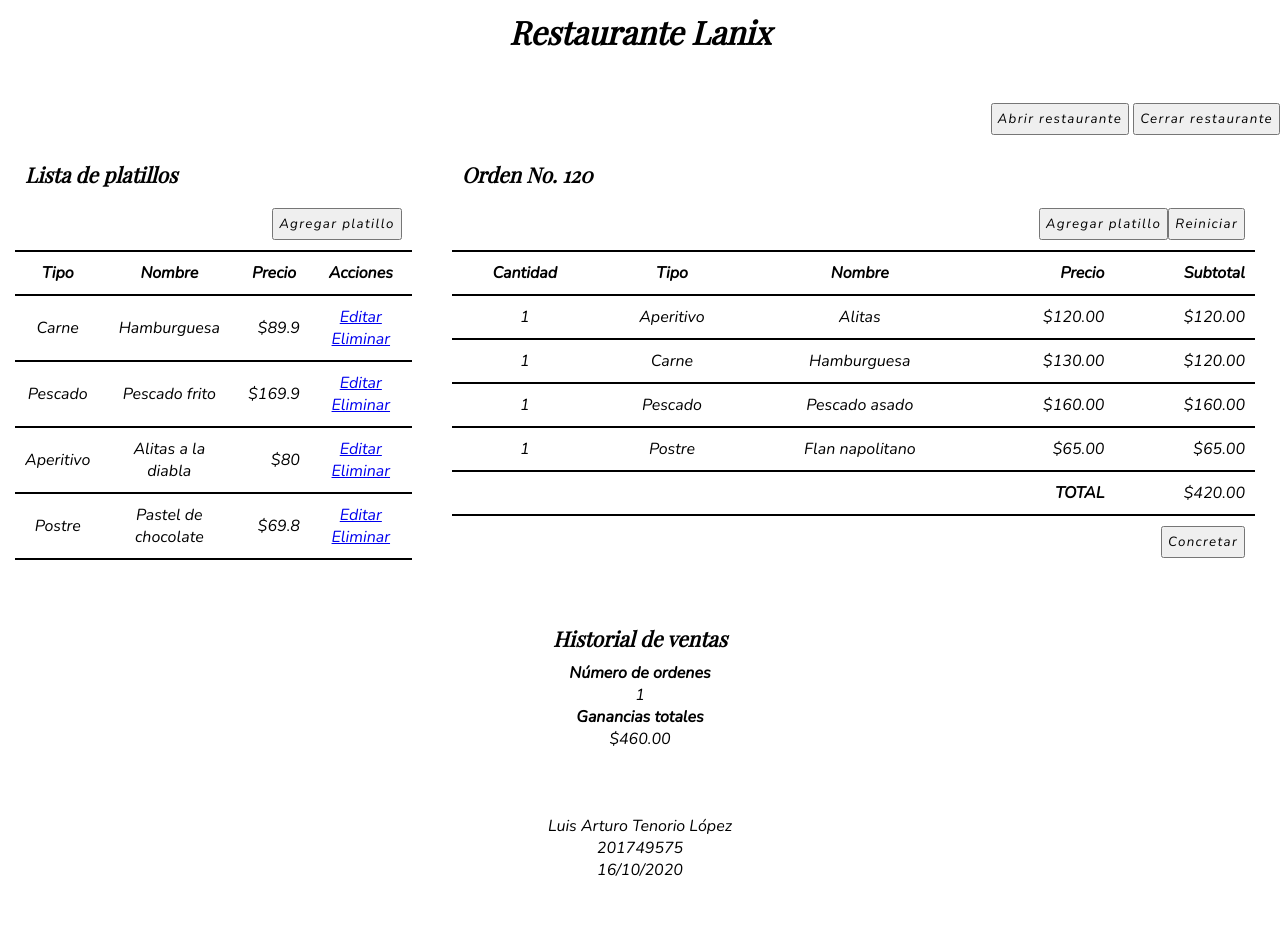
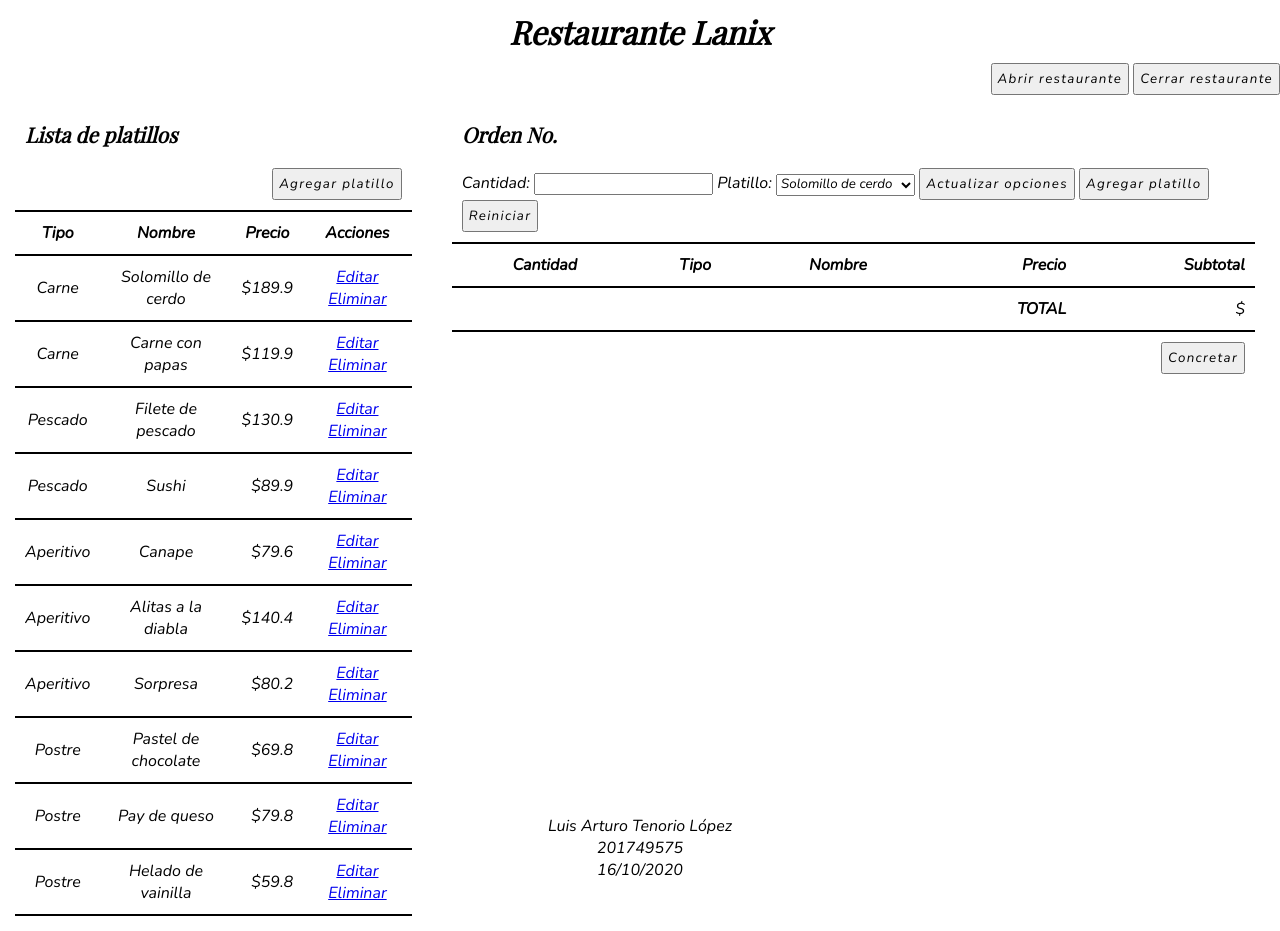
Before and after one commit to arturoturris/LanixRestaurant, a plain HTML site: page index.html in a window 1280 px wide. Both pictures are taken after a click on the button "Abrir restaurante". Before the commit the page ends 896 px from the top, so only its background shows below. Drawn offline with nearby package versions, Linux system fonts and the light colour scheme; a web font is replaced by a local one.

Commit message:
V1.0 - Restaurante CRUD

```diff
--- a/app.js
+++ b/app.js
@@ -1,20 +1,25 @@
 import { Restaurante } from './modelo/restaurante.js';
 import {ListaPlatillos_Control} from './control/listaPlatillos_Control.js';
-import {ListaPlatillos_Vista} from './vista/listaPlatillos_Vista.js';
 import { Orden } from './modelo/orden.js';
 import { Concepto } from './modelo/concepto.js';
 import { Platillo } from './modelo/platillo.js';
+import {Orden_Control} from './control/orden_Control.js';
+import {Restaurante_Control} from './control/restaurante_Control.js';
 
 const restaurante = new Restaurante();
 
 //PLATILLOS INICIALES
-restaurante.obtenerListaDePlatillos().agregarPlatillo(new Platillo('Carne','Hamburguesa',89.90));
-restaurante.obtenerListaDePlatillos().agregarPlatillo(new Platillo('Pescado','Pescado frito',169.90));
-restaurante.obtenerListaDePlatillos().agregarPlatillo(new Platillo('Aperitivo','Alitas a la diabla',80.00));
+restaurante.obtenerListaDePlatillos().agregarPlatillo(new Platillo('Carne','Solomillo de cerdo',189.90));
+restaurante.obtenerListaDePlatillos().agregarPlatillo(new Platillo('Carne','Carne con papas',119.90));
+restaurante.obtenerListaDePlatillos().agregarPlatillo(new Platillo('Pescado','Filete de pescado',130.90));
+restaurante.obtenerListaDePlatillos().agregarPlatillo(new Platillo('Pescado','Sushi',89.90));
+restaurante.obtenerListaDePlatillos().agregarPlatillo(new Platillo('Aperitivo','Canape',79.60));
+restaurante.obtenerListaDePlatillos().agregarPlatillo(new Platillo('Aperitivo','Alitas a la diabla',140.40));
+restaurante.obtenerListaDePlatillos().agregarPlatillo(new Platillo('Aperitivo','Sorpresa',80.20));
 restaurante.obtenerListaDePlatillos().agregarPlatillo(new Platillo('Postre','Pastel de chocolate',69.80));
+restaurante.obtenerListaDePlatillos().agregarPlatillo(new Platillo('Postre','Pay de queso',79.80));
+restaurante.obtenerListaDePlatillos().agregarPlatillo(new Platillo('Postre','Helado de vainilla',59.80));
 
-
-console.log("Restaurante platillos:",restaurante.obtenerListaDePlatillos());
-
-const listaPlatillos_C = new ListaPlatillos_Control(new ListaPlatillos_Vista(document.querySelector('#listaPlatillos')),
-                                                                       restaurante.obtenerListaDePlatillos());
+const listaPlatillos_C = new ListaPlatillos_Control(document.querySelector('#listaPlatillos'),restaurante.obtenerListaDePlatillos());
+const restaurante_C = new Restaurante_Control(restaurante);
+const orden_C = new Orden_Control(document.querySelector('#platillosOrden'), restaurante.obtenerListaDePlatillos(),restaurante.historialOrdenes);
--- a/control/listaPlatillos_Control.js
+++ b/control/listaPlatillos_Control.js
@@ -1,5 +1,4 @@
 import { Platillo } from '../modelo/platillo.js';
-import {ListaPlatillos_Vista} from '../vista/listaPlatillos_Vista.js';
 
 class ListaPlatillos_Control{
     constructor(vista,modelo){
@@ -7,16 +6,71 @@ class ListaPlatillos_Control{
         this.modelo = modelo;
 
         //SETTING EVENTS
-        document.querySelector('#btnAgregarPlatillo').addEventListener('click',this.onAgregarPlatillo);
+        document.querySelector('#btnAgregarPlatillo').addEventListener('click',this.mostrarFormulario);
         document.querySelector('#formPlatillos').addEventListener('submit',this.onConfirmarPlatillo);
-        document.querySelector('#btnCancelarPlatillo').addEventListener('click',this.onCancelarPlatillo);
+        document.querySelector('#btnCancelarPlatillo').addEventListener('click',this.ocultarFormulario);
 
         this.desplegarPlatillos();
     }
 
+    agregarPlatilloAVista = (platillo) => {
+        const tbody = this.vista.getElementsByTagName('tbody')[0];
+        const tr = document.createElement('tr');
+        const tdTipo = document.createElement('td');
+        const tdNombre = document.createElement('td');
+        const tdPrecio = document.createElement('td');
+        const tdAcciones = document.createElement('td');
+        const aEditar = document.createElement('a');
+        const aEliminar = document.createElement('a');
+
+        tdTipo.appendChild(document.createTextNode(`${platillo.tipo}`));
+        tdNombre.appendChild(document.createTextNode(`${platillo.nombre}`));
+        tdPrecio.appendChild(document.createTextNode(`${platillo.precio}`));
+        tdAcciones.appendChild(aEditar);
+        tdAcciones.appendChild(document.createTextNode(' '));
+        tdAcciones.appendChild(aEliminar);
+        tdPrecio.setAttribute('class','moneda');
+
+        aEditar.setAttribute('href',`#`);
+        aEditar.setAttribute('platillo',`${platillo.nombre}`);
+        aEditar.appendChild(document.createTextNode('Editar'));
+        aEditar.addEventListener('click',(e) => {
+            e.preventDefault();
+            this.onEditarPlatillo(`${e.target.attributes.getNamedItem('platillo').value}`);
+        });
+        aEliminar.setAttribute('href','#');
+        aEliminar.setAttribute('platillo',`${platillo.nombre}`);
+        aEliminar.appendChild(document.createTextNode('Eliminar'));
+        aEliminar.addEventListener('click',(e) => {
+            e.preventDefault();
+            this.onEliminarPlatillo(`${e.target.attributes.getNamedItem('platillo').value}`);
+            this.eliminarPlatilloDeVista(e.target.parentElement.parentElement);
+        });
+
+        tr.appendChild(tdTipo);
+        tr.appendChild(tdNombre);
+        tr.appendChild(tdPrecio);
+        tr.appendChild(tdAcciones);
+
+        tbody.appendChild(tr);
+    }
+
+    editarPlatilloDeVista = (nodo,platillo) => {
+        nodo.children[0].innerHTML = platillo.tipo;
+        nodo.children[1].innerHTML = platillo.nombre;
+        nodo.children[2].innerHTML = platillo.precio;
+
+        nodo.children[3].children[0].setAttribute('platillo',platillo.nombre);
+        nodo.children[3].children[1].setAttribute('platillo',platillo.nombre);
+    }
+
+    eliminarPlatilloDeVista = (nodo) => {
+        this.vista.querySelector('tbody').removeChild(nodo);
+    }
+
     desplegarPlatillos = () => {
         this.modelo.lista.forEach(platillo => {
-            this.vista.agregarPlatillo(platillo);
+            this.agregarPlatilloAVista(platillo);
         });
     }
 
@@ -27,7 +81,7 @@ class ListaPlatillos_Control{
             campo.value = '';
     }
 
-    onAgregarPlatillo = () => {
+    mostrarFormulario = () => {
         document.querySelector('#btnAgregarPlatillo').classList.add('hide');
         document.querySelector('#formPlatillos').classList.remove('hide');
     }
@@ -35,6 +89,9 @@ class ListaPlatillos_Control{
     onConfirmarPlatillo = (e) => {
         e.preventDefault();
 
+        const platillo = document.querySelector('#formPlatillos').querySelector('input[name=id]').value;
+
+        if(platillo === ""){
             const nuevoPlatillo = new Platillo(
                 document.querySelector('#formPlatillos').querySelector('input[name=tipo]').value,
                 document.querySelector('#formPlatillos').querySelector('input[name=nombre]').value,
@@ -42,31 +99,48 @@ class ListaPlatillos_Control{
             );
 
             this.modelo.agregarPlatillo(nuevoPlatillo);
-        this.vista.agregarPlatillo(nuevoPlatillo);
+            this.agregarPlatilloAVista(nuevoPlatillo);
         }
 
-    onCancelarPlatillo = () => {
+        else{
+            const platilloEditado = new Platillo(
+                document.querySelector('#formPlatillos').querySelector('input[name=tipo]').value,
+                document.querySelector('#formPlatillos').querySelector('input[name=nombre]').value,
+                parseFloat(document.querySelector('#formPlatillos').querySelector('input[name=precio]').value)
+            );
+
+            this.modelo.editarPlatillo(platillo,platilloEditado);
+
+            //EDITAR TIPO, NOMBRE, PRECIIO Y VINCULOS
+            this.editarPlatilloDeVista(document.querySelector(`a[platillo='${platillo}']`).parentNode.parentNode,platilloEditado);
+        }
+
+        console.log('Platillos en el modelo:',this.modelo.lista);
+
+        this.limpiarFormulario();
+    }
+
+    ocultarFormulario = () => {
         document.querySelector('#btnAgregarPlatillo').classList.remove('hide');
         document.querySelector('#formPlatillos').classList.add('hide');
         this.limpiarFormulario();
     }
 
-    static onEditarPlatillo = (nombrePlatillo) =>{
-        alert('Editando platillo:',nombrePlatillo);
-        console.log("onEditarPlatillo llamado");
-        /*const platillo = this.modelo.obtenerPlatillo(nombrePlatillo);
+    onEditarPlatillo = (nombrePlatillo) =>{
+        const platillo = this.modelo.obtenerPlatillo(nombrePlatillo);
 
-        this.onAgregarPlatillo();
+        this.mostrarFormulario();
 
         document.querySelector('#formPlatillos').querySelector('input[name=id]').value = platillo.nombre;
         document.querySelector('#formPlatillos').querySelector('input[name=tipo]').value = platillo.tipo;
         document.querySelector('#formPlatillos').querySelector('input[name=nombre]').value = platillo.nombre;
         document.querySelector('#formPlatillos').querySelector('input[name=precio]').value = platillo.precio;
-        */
+
     }
 
-    onEliminarPlatillo = (id) =>{
-        alert('Eliminando platillo:',id);
+    onEliminarPlatillo = (nombrePlatillo) =>{
+        this.modelo.removerPlatillo(nombrePlatillo);
+        console.log('Platillos en el modelo:',this.modelo.lista);
     }
 }
 
--- /dev/null
+++ b/control/orden_Control.js
@@ -0,0 +1,75 @@
+import { Orden } from '../modelo/orden.js';
+import { Concepto } from '../modelo/concepto.js';
+
+class Orden_Control{
+    constructor(vista,listaPlatillos,historial){
+        this.vista = vista;
+        this.listaPlatillos = listaPlatillos;
+        this.orden = new Orden(Orden.obtenerNumeroOrden());
+        this.historial = historial;
+
+        this.desplegarOpcionesDePlatillos();
+
+        //EVENTOS
+        document.querySelector('#btnActualizarOpciones').addEventListener('click',this.desplegarOpcionesDePlatillos);
+        document.querySelector('#formularioOrden').addEventListener('submit',this.onAgregarPlatillo);
+        document.querySelector('#concretarOrden').addEventListener('click',this.onConcretarOrden);
+    }
+
+    desplegarOpcionesDePlatillos = () => {
+        const opciones = document.querySelector('#opcionesDePlatillos');
+
+        opciones.innerHTML = '';
+
+        for(const platillo of this.listaPlatillos.lista){
+            opciones.innerHTML += `<option value="${platillo.nombre}">${platillo.nombre}</option>`;
+        }
+    }
+
+    nuevaOrden = () => {
+        this.orden = new Orden(Orden.obtenerNumeroOrden());
+    }
+
+    onAgregarPlatillo = (e) => {
+        e.preventDefault();
+
+        this.orden.agregarConcepto(new Concepto(
+            parseInt(document.querySelector(`input[name='cantidad']`).value),
+            this.listaPlatillos.obtenerPlatillo(`${document.querySelector('select[name="platillo"]').value}`)
+        ));
+
+        this.mostrarOrden();
+    }
+
+    mostrarOrden = () => {
+        const tbody = this.vista.querySelector('tbody');
+
+        document.querySelector('#tituloOrden').innerHTML = `Orden No. ${this.orden.numeroOrden}`;
+
+        tbody.innerHTML = '';
+
+        this.orden.conceptos.forEach(
+          (concepto) => {
+              tbody.innerHTML += `
+            <tr>
+                <td>${concepto.cantidad}</td>
+                <td>${concepto.platillo.tipo}</td>
+                <td>${concepto.platillo.nombre}</td>
+                <td class="moneda">${concepto.platillo.precio}</td>
+                <td class="moneda">${concepto.obtenerSubtotal()}</td>
+            </tr>
+              `;
+          }
+        );
+
+        this.vista.querySelector('tfoot').querySelector('td[class="moneda"]').innerHTML = this.orden.obtenerTotal().toFixed(2);
+    }
+
+    onConcretarOrden = () => {
+        this.historial.push(this.orden);
+        this.nuevaOrden();
+        this.mostrarOrden();
+    }
+}
+
+export {Orden_Control};
--- /dev/null
+++ b/control/restaurante_Control.js
@@ -0,0 +1,31 @@
+class Restaurante_Control{
+    constructor(modelo){
+        this.modelo = modelo;
+
+        document.querySelector('#btnAbrirRestaurante').addEventListener('click',this.onAbrirRestaurante);
+        document.querySelector('#btnCerrarRestaurante').addEventListener('click',this.onCerrarRestaurante);
+    }
+
+    onAbrirRestaurante = () => {
+        document.querySelector('section[class*="platillos"]').classList.remove('hide');
+        document.querySelector('section[class*="orden"]').classList.remove('hide');
+        document.querySelector('section[class*="historial"]').classList.add('hide');
+        this.modelo.iniciarNuevoDia();
+    }
+
+    desplegarGanancias = () => {
+        document.querySelector('#numeroOrdenes').innerHTML = this.modelo.obtenerHistorialOrdenes().length;
+        document.querySelector('#gananciasTotales').innerHTML = `$${this.modelo.obtenerGananciasDelDia().toFixed(2)}`;
+        console.log("Historial de ordenes:",this.modelo.obtenerHistorialOrdenes());
+    }
+
+    onCerrarRestaurante = () => {
+        document.querySelector('section[class*="platillos"]').classList.add('hide');
+        document.querySelector('section[class*="orden"]').classList.add('hide');
+        document.querySelector('section[class*="historial"]').classList.remove('hide');
+        this.desplegarGanancias();
+    }
+
+}
+
+export {Restaurante_Control};
--- a/index.html
+++ b/index.html
@@ -14,8 +14,8 @@
     <main>
         <h1 class="titulo">Restaurante Lanix</h1>
         <section class="acciones">
-            <button>Abrir restaurante</button>
-            <button>Cerrar restaurante</button>
+            <button id="btnAbrirRestaurante">Abrir restaurante</button>
+            <button id="btnCerrarRestaurante">Cerrar restaurante</button>
         </section>
         <section class="platillos">
             <p class="subtitulo">Lista de platillos</p>
@@ -30,7 +30,7 @@
                         Nombre:<input type="text" name="nombre" required/>
                     </label>
                     <label>
-                        Precio<input type="number" name="precio" min="0" max="99999" step="1.5" required/>
+                        Precio<input type="number" name="precio" min="0" max="99999" step="0.1" required/>
                     </label>
                     <input type="submit" value="Confirmar"/>
                     <button type="button" id="btnCancelarPlatillo">Cancelar</button>
@@ -48,10 +48,23 @@
             </table>
         </section>
         <section class="orden">
-            <p class="subtitulo" id="tituloOrden">Orden No. 120</p>
+            <p class="subtitulo" id="tituloOrden">Orden No. </p>
             <div class="acciones-orden">
-                <button>Agregar platillo</button>
-                <button>Reiniciar</button>
+                <form id="formularioOrden">
+                    <label>
+                        Cantidad: <input type="number" name="cantidad" min="0" step="1">
+                    </label>
+                    <label>
+                        Platillo:
+                        <select name="platillo" id="opcionesDePlatillos">
+                            <option value="Refresco">Refresco1</option>
+                            <option value="Refresco 2">Refresco1</option>
+                        </select>
+                    </label>
+                    <button type="button" id="btnActualizarOpciones">Actualizar opciones</button>
+                    <button type="submit">Agregar platillo</button>
+                    <button type="button">Reiniciar</button>
+                </form>
             </div>
             <table id="platillosOrden">
                 <thead>
@@ -62,34 +75,6 @@
                     <th class="titulo-moneda">Subtotal</th>
                 </thead>
                 <tbody>
-                    <tr>
-                        <td>1</td>
-                        <td>Aperitivo</td>
-                        <td>Alitas</td>
-                        <td class="moneda">120.00</td>
-                        <td class="moneda">120.00</td>
-                    </tr>
-                    <tr>
-                        <td>1</td>
-                        <td>Carne</td>
-                        <td>Hamburguesa</td>
-                        <td class="moneda">130.00</td>
-                        <td class="moneda">120.00</td>
-                    </tr>
-                    <tr>
-                        <td>1</td>
-                        <td>Pescado</td>
-                        <td>Pescado asado</td>
-                        <td class="moneda">160.00</td>
-                        <td class="moneda">160.00</td>
-                    </tr>
-                    <tr>
-                        <td>1</td>
-                        <td>Postre</td>
-                        <td>Flan napolitano</td>
-                        <td class="moneda">65.00</td>
-                        <td class="moneda">65.00</td>
-                    </tr>
                 </tbody>
                 <tfoot>
                     <tr>
@@ -97,20 +82,20 @@
                         <td></td>
                         <td></td>
                         <td class="titulo-moneda bold">TOTAL</td>
-                        <td class="moneda">420.00</td>
+                        <td class="moneda"></td>
                     </tr>
                 </tfoot>
             </table>
             <div class="acciones-orden">
-                <button>Concretar</button>
+                <button id="concretarOrden">Concretar</button>
             </div>
         </section>
-        <section class="historial">
+        <section class="historial hide">
             <p class="subtitulo">Historial de ventas</p>
             <p class="bold">Número de ordenes</p>
-            <p id="numeroOrdenes">1</p>
+            <p id="numeroOrdenes"></p>
             <p class="bold">Ganancias totales</p>
-            <p id="gananciasTotales">$460.00</p>
+            <p id="gananciasTotales"></p>
         </section>
     </main>
     <footer class="datos">
--- a/modelo/orden.js
+++ b/modelo/orden.js
@@ -1,6 +1,8 @@
 import {Concepto} from './concepto.js'
 
 class Orden{
+    static numeroOrden = 0;
+
     constructor(numeroOrden){
         this.numeroOrden = numeroOrden;
         this.conceptos = new Map();
@@ -19,6 +21,10 @@ class Orden{
         return total;
     }
 
+    static obtenerNumeroOrden = () => {
+        Orden.numeroOrden += 1;
+        return Orden.numeroOrden;
+    }
 }
 
 export {Orden};
--- a/modelo/restaurante.js
+++ b/modelo/restaurante.js
@@ -16,6 +16,10 @@ class Restaurante{
         this.historialOrdenes.push(orden);
     }
 
+    iniciarNuevoDia = () => {this.historialOrdenes.length = 0};
+
+    obtenerHistorialOrdenes = () => this.historialOrdenes;
+
     obtenerGananciasDelDia = () => {
         let total = this.historialOrdenes.reduce((totalGanancias,orden) =>
             {return totalGanancias + orden.obtenerTotal()},
--- a/vista/listaPlatillos_Vista.js
+++ /dev/null
@@ -1,26 +0,0 @@
-import {ListaPlatillos_Control} from '../control/listaPlatillos_Control.js';
-
-class ListaPlatillos_Vista{
-    constructor(tablaHTML){
-        this.tablaHTML = tablaHTML;
-    }
-
-
-    //ANTES DE AGREGAR A LA LISTA DE PLATILLOS ASIGNAR UN ID A LA ETIQUETA A Y ASOCIAR UN EVENTO
-    agregarPlatillo = (platillo) => {
-        const tbody = this.tablaHTML.getElementsByTagName('tbody')[0];
-        tbody.innerHTML += `
-        <tr>
-            <td>${platillo.tipo}</td>
-            <td>${platillo.nombre}</td>
-            <td class="moneda">${platillo.precio}</td>
-            <td>
-                <a href="#" onClick="ListaPlatillos_Control.onEditarPlatillo('Platillo')">Editar</a>
-                <a href="#" id="eliminar${platillo.nombre.trim(' ')}">Eliminar</a>
-            </td>
-        </tr>
-        `;
-    }
-}
-
-export {ListaPlatillos_Vista};
```
Also changed, not shown: modelo/listaPlatillos.js (+19 -10 lines). Lines whose indentation alone changed are shown as unchanged.
